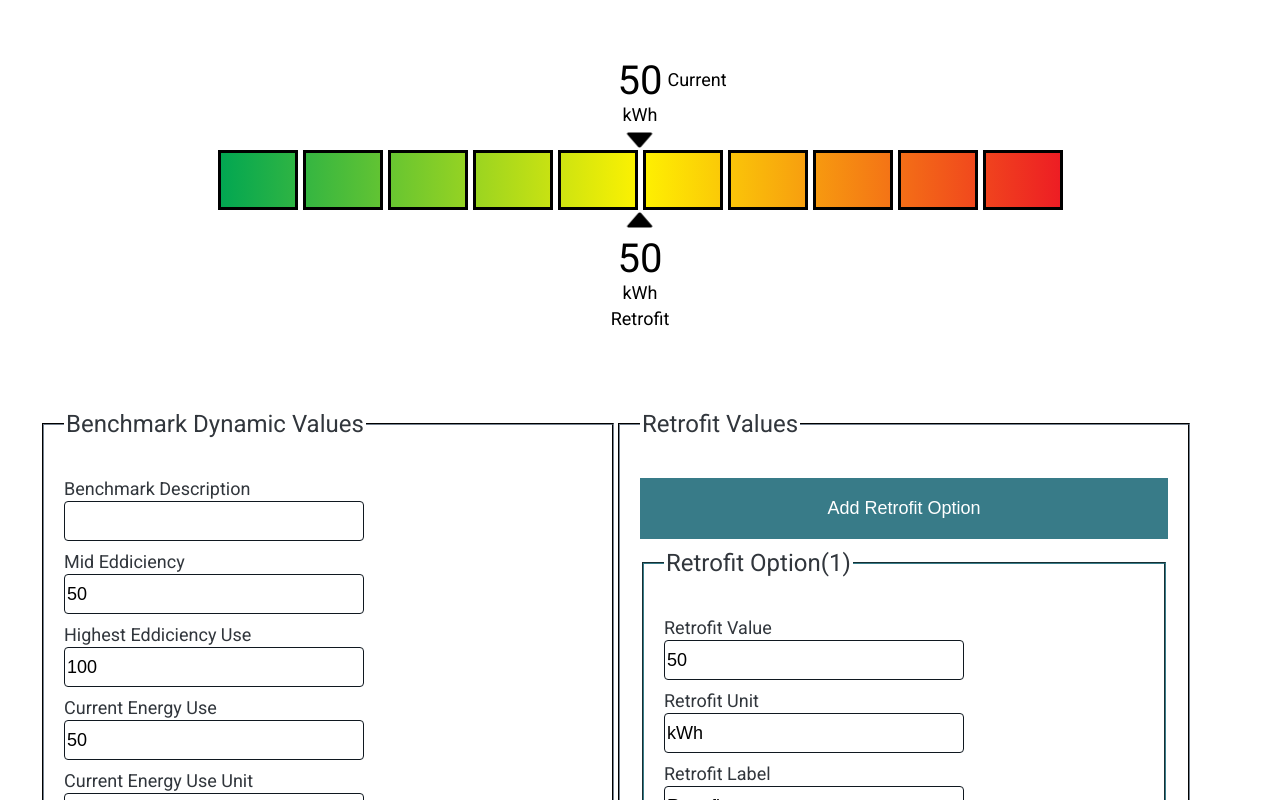
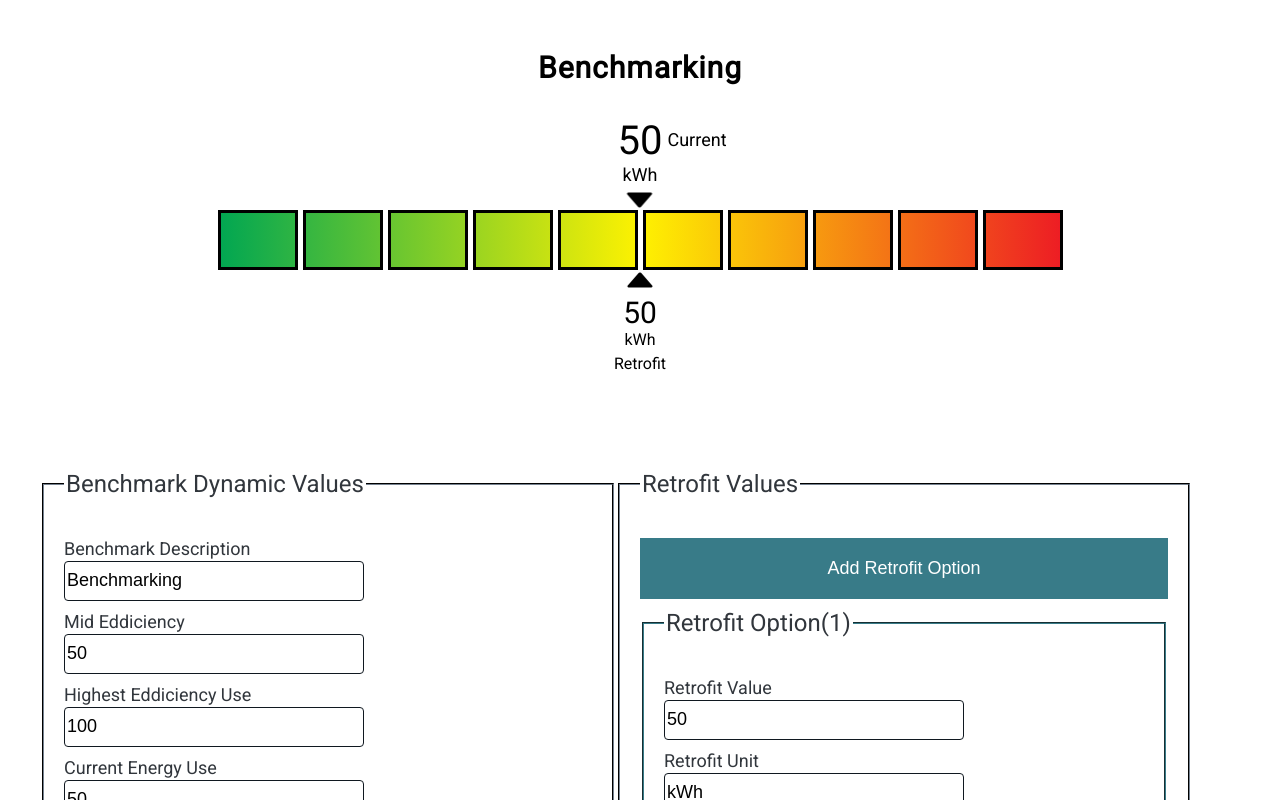
Before and after one commit to danielaQVMuniz/benchmarking, a Next.js app: page / in a window 1280 px wide. Shown: the top 800 px of the page. Built offline with nearby package versions, Linux system fonts and the light colour scheme.

Commit message:
chore: add title

```diff
--- a/src/components/benchmark-scale/BenchmarkArrowDown.tsx
+++ b/src/components/benchmark-scale/BenchmarkArrowDown.tsx
@@ -2,9 +2,9 @@ import Image from 'next/image'
 import { FC } from 'react'
 import { BenchmarkScaleProps } from './BenchmarkScale'
 import {
-  CurrentEnnergyArrowContainer,
-  CurrentEnnergyLabel,
-  CurrentEnnergyValue,
+  CurrentEnergyArrowContainer,
+  CurrentEnergyLabel,
+  CurrentEnergyValue,
 } from './styled'
 
 type BenchmarkArrowDownProps = Pick<BenchmarkScaleProps, 'values'>
@@ -20,17 +20,17 @@ export const BenchmarkArrowDown: FC<BenchmarkArrowDownProps> = ({ values }) => {
   if (typeof current_energy_use_value === 'undefined') return null
 
   return (
-    <CurrentEnnergyArrowContainer
+    <CurrentEnergyArrowContainer
       $currentEnergyValue={current_energy_use_value}
       $highestEnergyUsed={highest_energy_use}
     >
-      <CurrentEnnergyValue $label={current_energy_use_label}>
+      <CurrentEnergyValue $label={current_energy_use_label}>
         {current_energy_use_value}
-      </CurrentEnnergyValue>
+      </CurrentEnergyValue>
 
-      <CurrentEnnergyLabel>{current_energy_use_unit}</CurrentEnnergyLabel>
+      <CurrentEnergyLabel>{current_energy_use_unit}</CurrentEnergyLabel>
 
       <Image src="/arrow-down.png" alt="" width={40} height={40} />
-    </CurrentEnnergyArrowContainer>
+    </CurrentEnergyArrowContainer>
   )
 }
--- a/src/components/benchmark-scale/BenchmarkScale.tsx
+++ b/src/components/benchmark-scale/BenchmarkScale.tsx
@@ -3,6 +3,7 @@ import { FC, Fragment } from 'react'
 import { BenchmarkArrowDown } from './BenchmarkArrowDown'
 import { BenchmarkArrowUp } from './BenchmarkArrowUp'
 import {
+  BenchMarkDescription,
   BenchMarkRectangle,
   BenchmarkScaleContainer,
   BenchmarkScaleWrapper,
@@ -21,6 +22,11 @@ export const BenchmarkScale: FC<BenchmarkScaleProps> = ({
   retrofitValues,
 }) => {
   return (
+    <>
+      <BenchMarkDescription>
+        {values.benchmark_description}
+      </BenchMarkDescription>
+
       <BenchmarkScaleWrapper>
         <BenchmarkScaleContainer
           $midEfficiencyPoint={values.mid_efficiency_point}
@@ -44,5 +50,6 @@ export const BenchmarkScale: FC<BenchmarkScaleProps> = ({
           ))}
         </BenchmarkScaleContainer>
       </BenchmarkScaleWrapper>
+    </>
   )
 }
--- a/src/components/benchmark-scale/styled.ts
+++ b/src/components/benchmark-scale/styled.ts
@@ -5,6 +5,14 @@ const BENCHMARK_RECT_HEIGHT = '6rem'
 const BENCHMARK_RECT_BODER = '0.3rem'
 const BENCHMARK_SCALE_GAP = '0.5rem'
 
+export const BenchMarkDescription = styled.h2`
+  font-size: 3rem;
+  margin-top: 5rem;
+  text-align: center;
+  letter-spacing: 0.1rem;
+`
+
+/** SCALE */
 export const BenchmarkScaleWrapper = styled.div`
   display: flex;
   justify-content: center;
@@ -26,7 +34,7 @@ export const BenchmarkScaleContainer = styled.div<{
   display: flex;
   gap: ${BENCHMARK_SCALE_GAP};
   justify-content: center;
-  margin-top: 15rem;
+  margin-top: 10rem;
   position: relative;
   width: fit-content;
 `
@@ -49,6 +57,7 @@ export const BenchMarkWhiteRect = styled.div`
   width: ${BENCHMARK_SCALE_GAP};
 `
 
+/** CURRENT ENERGY */
 const arrowContainer = `
   align-items: center;
   display: flex;
@@ -56,12 +65,8 @@ const arrowContainer = `
   position: absolute;
   transform: translateX(-50%);
 `
-const arrowValue = `
-  font-size: 4rem;
-  position: relative;
-`
 
-export const CurrentEnnergyArrowContainer = styled.div<{
+export const CurrentEnergyArrowContainer = styled.div<{
   $currentEnergyValue: number
   $highestEnergyUsed: number
 }>(
@@ -72,9 +77,10 @@ export const CurrentEnnergyArrowContainer = styled.div<{
   `
 )
 
-export const CurrentEnnergyValue = styled.p<{ $label?: string }>(
+export const CurrentEnergyValue = styled.p<{ $label?: string }>(
   ({ $label }) => `
-  ${arrowValue}
+  font-size: 4rem;
+  position: relative;
 
   &::after {
     content: "${$label}";
@@ -88,7 +94,7 @@ export const CurrentEnnergyValue = styled.p<{ $label?: string }>(
 `
 )
 
-export const CurrentEnnergyLabel = styled.p`
+export const CurrentEnergyLabel = styled.p`
   font-size: 1.8rem;
   margin-bottom: -0.5rem;
 `
@@ -113,12 +119,13 @@ export const RetrofitArrowContainer = styled.div<{
 )
 
 export const RetrofitValue = styled.p`
-  ${arrowValue}
+  font-size: 3rem;
   margin-top: -0.5rem;
 `
 
 export const RetrofitLabel = styled.p`
-  font-size: 1.8rem;
+  font-size: 1.6rem;
   margin-bottom: 0.5rem;
+  max-width: 8rem;
   text-align: center;
 `
--- a/src/constants/form.ts
+++ b/src/constants/form.ts
@@ -21,7 +21,7 @@ export const INITIAL_RETROFIT_VALUES: RetrofitFields = [
 ]
 
 export const INITIAL_FORM_VALUES: FormValues = {
-  benchmark_description: '',
+  benchmark_description: 'Benchmarking',
   current_energy_use_label: 'Current',
   current_energy_use_unit: 'kWh',
   current_energy_use_value: 50,
```
Lines whose indentation alone changed are shown as unchanged.
